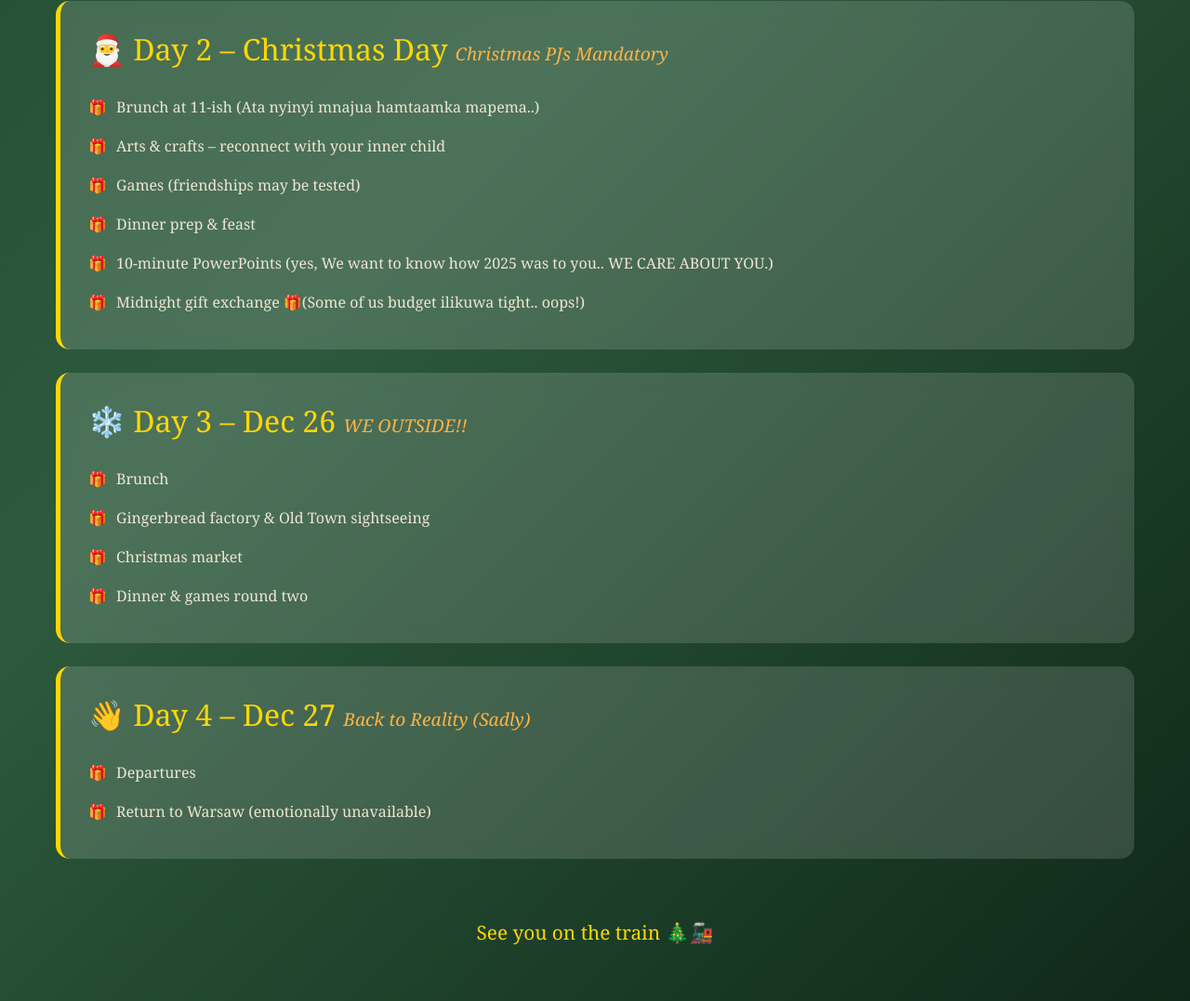
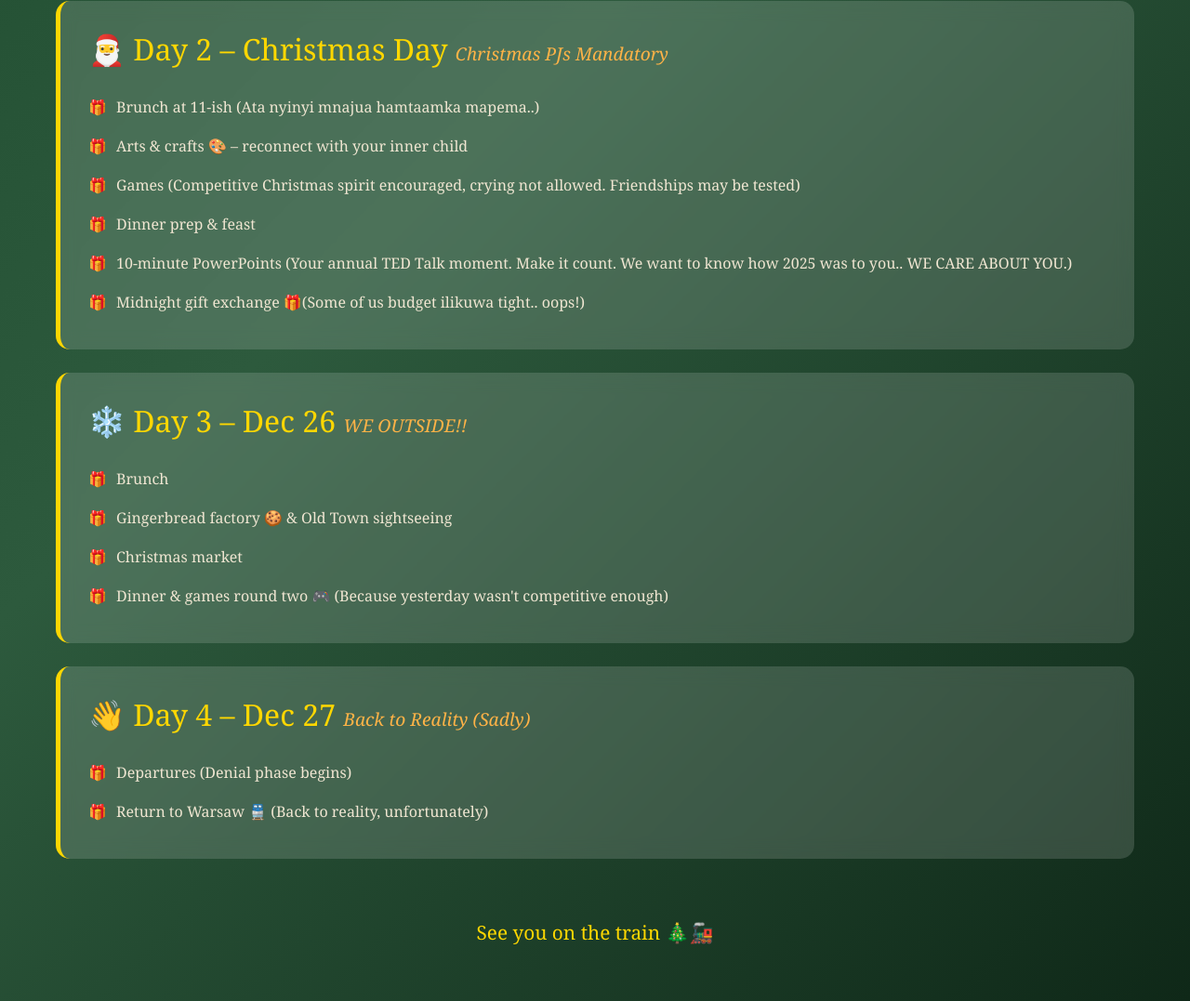
Before and after one commit to onamii/Christmass-GETAWAY-, a plain HTML site: page index.html in a window 1280 px wide. Shown: the part 1024-2101 px from the top of the page at 93% size. Drawn offline with Linux system fonts and the light colour scheme.

Commit message:
Update index.html

```diff
--- a/index.html
+++ b/index.html
@@ -88,7 +88,7 @@
 <li>Departure from Warsaw – 19:04 (don’t test the train, Aubaine please!!)</li>
 <li>Arrival & check‑in</li>
 <li>Light dinner & Christmas set‑up</li>
-<li>Goodnight (tomorrow is chaos)</li>
+<li>Goodnight 😴 (Sleep is important for tomorrow's shenanigans)</li>
 </ul>
 <div class="funny-note">Pack your Christmas PJs. This is not optional. Wale wa shorts na vests.. eeeh!! Ngori!! </div>
 </div>
@@ -97,10 +97,10 @@
 <div class="day-title">🎅 Day 2 – Christmas Day <span class="day-theme">Christmas PJs Mandatory</span></div>
 <ul class="activity-list">
 <li>Brunch at 11‑ish (Ata nyinyi mnajua hamtaamka mapema..)</li>
-<li>Arts & crafts – reconnect with your inner child</li>
-<li>Games (friendships may be tested)</li>
+<li>Arts & crafts 🎨 – reconnect with your inner child</li>
+<li>Games (Competitive Christmas spirit encouraged, crying not allowed. Friendships may be tested)</li>
 <li>Dinner prep & feast</li>
-<li>10‑minute PowerPoints (yes, We want to know how 2025 was to you.. WE CARE ABOUT YOU.)</li>
+<li>10‑minute PowerPoints (Your annual TED Talk moment. Make it count. We want to know how 2025 was to you.. WE CARE ABOUT YOU.)</li>
 <li>Midnight gift exchange 🎁(Some of us budget ilikuwa tight.. oops!) </li>
 </ul>
 </div>
@@ -109,17 +109,17 @@
 <div class="day-title">❄️ Day 3 – Dec 26 <span class="day-theme">WE OUTSIDE!!</span></div>
 <ul class="activity-list">
 <li>Brunch</li>
-<li>Gingerbread factory & Old Town sightseeing</li>
+<li>Gingerbread factory 🍪 & Old Town sightseeing</li>
 <li>Christmas market </li>
-<li>Dinner & games round two</li>
+<li>Dinner & games round two 🎮 (Because yesterday wasn't competitive enough)</li>
 </ul>
 </div>
 
 <div class="day-card">
 <div class="day-title">👋 Day 4 – Dec 27 <span class="day-theme">Back to Reality (Sadly)</span></div>
 <ul class="activity-list">
-<li>Departures</li>
-<li>Return to Warsaw (emotionally unavailable)</li>
+<li>Departures (Denial phase begins)</li>
+<li>Return to Warsaw 🚆 (Back to reality, unfortunately)</li>
 </ul>
 </div>
 </div>
```
